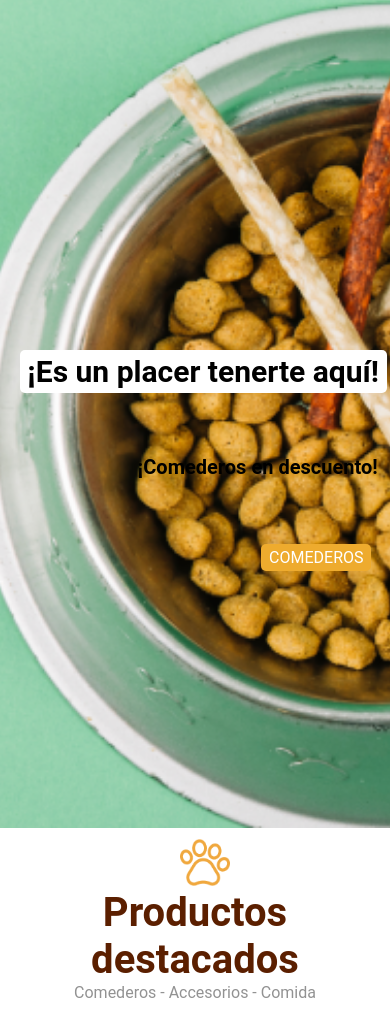
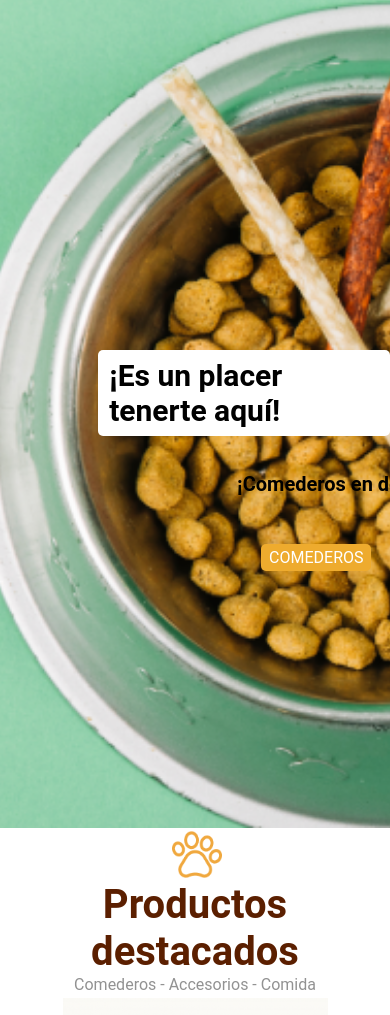
Before and after one commit to MariaPaulaaaa/PetShop3, a plain HTML site: page index.html in a window 390 px wide. Shown: the part 72-1087 px from the top of the page. Drawn offline with Linux system fonts and the light colour scheme.

Commit message:
Final details

```diff
--- a/css/style.css
+++ b/css/style.css
@@ -64,7 +64,7 @@ header{
     background-size: contain;
     background-repeat: no-repeat;
     width: 100vw;
-    height: 100vh;
+    height: 90vh
 }
 
 .FondoBlanco{
@@ -100,18 +100,18 @@ header{
     display: flex;
     flex-direction: column;
     text-align: center;
-    padding: 2%;
 }
 
 .FotoHuella{
     width: 50px;
-    margin-left: 45vw;
+    margin-left: 47vw;
 }
 
 .Negrilla{
     font-weight: bold;
     font-size: 40px;
     color: #5b1f00;
+    text-align: center;
 }
 
 .Gris{
@@ -128,7 +128,7 @@ header{
 .prod{
     display: flex;
     justify-content: space-around;
-    padding: 2%;
+    padding: 1%;
 }
 
 .imgs{
@@ -249,10 +249,10 @@ footer{
         color: black;
         font-size: 30px;
         position: absolute;
-        padding: 1% 2%;
+        padding: 2% 3%;
         border-radius: 5px;
         top: 50vh;
-        left: 5vw;
+        left: 25vw;
     }
 
     .Normal{
@@ -260,8 +260,8 @@ footer{
         position: absolute;
         font-size: 20px;
         text-align: center;
-        top: 61vh;
-        left: 4.5vw;
+        top: 63vh;
+        left: 30vw;
     }
 
     .FondoNaranja{
@@ -276,7 +276,7 @@ footer{
 
     .FotoHuella{
         width: 50px;
-        margin-left: 5vw;
+        margin-left: 1vw;
     }
 
     .Banner{
```
